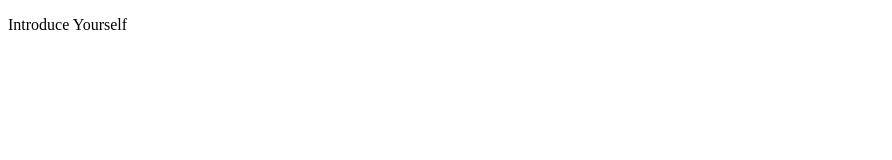
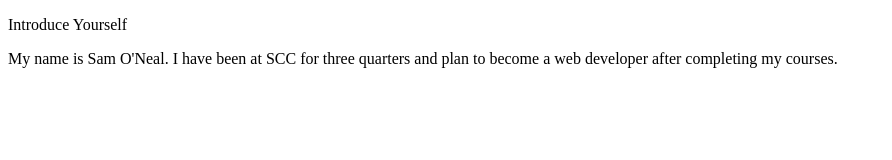
Before and after one commit to sammoneal/it121, a plain HTML site: page week1/index.html in a window 1280 px wide. Shown: the whole page, without its empty margins (0-892 px from the left). Drawn offline with Linux system fonts and the light colour scheme.

Commit message:
Write to document.

```diff
--- a/week1/script.js
+++ b/week1/script.js
@@ -9,7 +9,7 @@ function introduce(first, last, years, goal) {
 
 function main() {
     message = introduce(firstName, lastName, yearsOfStudy, goal);
-    console.log(message);
+    document.write(message);
 }
 
 main();
```
Also changed, not shown: week1/index.html (+1 -0 lines).
